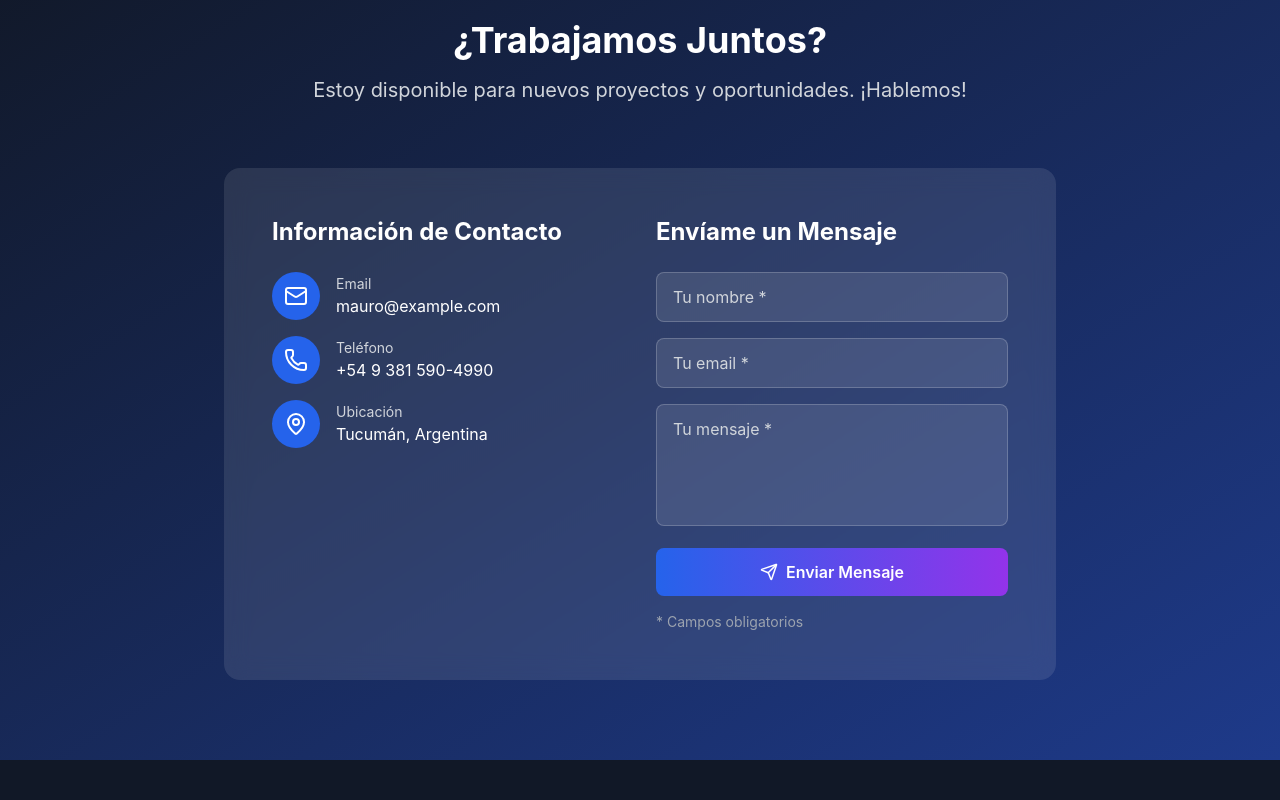
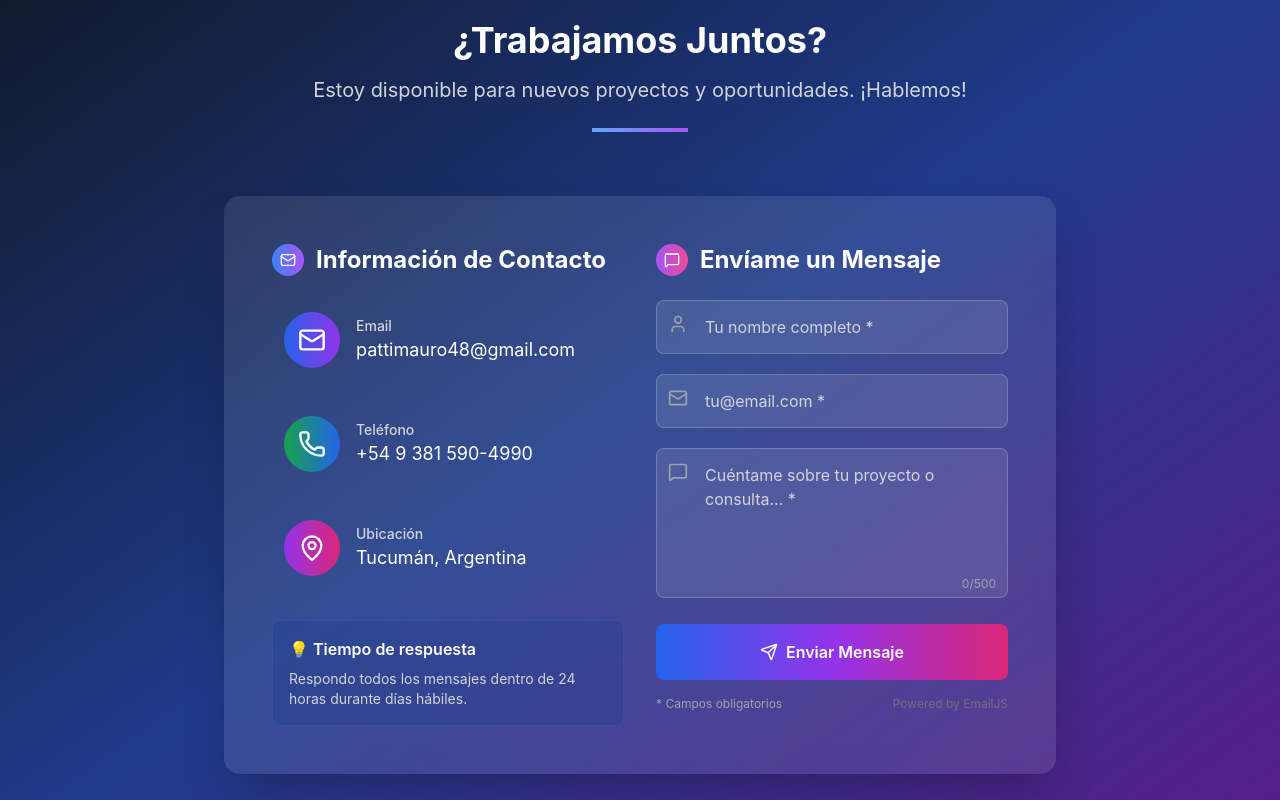
Before and after one commit to MauroPatti28/PortfolioMauro, a React (Create React App) app: page / in a window 1280 px wide. Shown: the part 3000-3800 px from the top of the page. Built offline with nearby package versions, Linux system fonts and the light colour scheme; no server answers.

Commit message:
Descripción de los cambios

```diff
--- a/src/components/Contact.js
+++ b/src/components/Contact.js
@@ -1,13 +1,12 @@
-import React, { useState } from 'react';
-import { Mail, Phone, MapPin, Send, CheckCircle, AlertCircle } from 'lucide-react';
+import React, { useState, useRef } from 'react';
+import { Mail, Phone, MapPin, Send, CheckCircle, AlertCircle, User, MessageSquare } from 'lucide-react';
 import emailjs from '@emailjs/browser';
 
-
-// Componente Contact con EmailJS funcional
 function Contact() {
+  const form = useRef();
   const [formData, setFormData] = useState({
-    name: '',
-    email: '',
+    user_name: '',
+    user_email: '',
     message: ''
   });
 
@@ -18,6 +17,12 @@ function Contact() {
     message: ''
   });
 
+  // ✅ TUS CONFIGURACIONES (no cambiar)
+  const SERVICE_ID = process.env.REACT_APP_EMAILJS_SERVICE_ID;
+  const TEMPLATE_ID = process.env.REACT_APP_EMAILJS_TEMPLATE_ID;
+  const PUBLIC_KEY = process.env.REACT_APP_EMAILJS_PUBLIC_KEY;
+
+
   const handleChange = (e) => {
     setFormData({
       ...formData,
@@ -25,16 +30,74 @@ function Contact() {
     });
   };
 
+  const validateEmail = (email) => {
+    return /^[^\s@]+@[^\s@]+\.[^\s@]+$/.test(email);
+  };
+
+  const [lastSubmit, setLastSubmit] = useState(0);
+
   const handleSubmit = async (e) => {
     e.preventDefault();
 
-    // Validación básica
-    if (!formData.name || !formData.email || !formData.message) {
+    // Rate limiting
+    const now = Date.now();
+    if (now - lastSubmit < 30000) {
       setStatus({
         loading: false,
         success: false,
         error: true,
-        message: 'Por favor completa todos los campos'
+        message: 'Por favor espera 30 segundos antes de enviar otro mensaje'
+      });
+      return;
+    }
+
+    // Validaciones
+    if (!formData.user_name.trim()) {
+      setStatus({
+        loading: false,
+        success: false,
+        error: true,
+        message: 'Por favor ingresa tu nombre'
+      });
+      return;
+    }
+
+    if (!formData.user_email.trim()) {
+      setStatus({
+        loading: false,
+        success: false,
+        error: true,
+        message: 'Por favor ingresa tu email'
+      });
+      return;
+    }
+
+    if (!validateEmail(formData.user_email)) {
+      setStatus({
+        loading: false,
+        success: false,
+        error: true,
+        message: 'Por favor ingresa un email válido'
+      });
+      return;
+    }
+
+    if (!formData.message.trim()) {
+      setStatus({
+        loading: false,
+        success: false,
+        error: true,
+        message: 'Por favor escribe tu mensaje'
+      });
+      return;
+    }
+
+    if (formData.message.trim().length < 10) {
+      setStatus({
+        loading: false,
+        success: false,
+        error: true,
+        message: 'El mensaje debe tener al menos 10 caracteres'
       });
       return;
     }
@@ -42,152 +105,224 @@ function Contact() {
     setStatus({ loading: true, success: false, error: false, message: '' });
 
     try {
-      await new Promise(resolve => setTimeout(resolve, 2000));
+      // ✅ AGREGAR TIMESTAMP automáticamente
+      const formElement = form.current;
+      const timeInput = document.createElement('input');
+      timeInput.type = 'hidden';
+      timeInput.name = 'current_time';
+      timeInput.value = new Date().toLocaleString('es-AR', {
+        timeZone: 'America/Argentina/Tucuman',
+        year: 'numeric',
+        month: '2-digit',
+        day: '2-digit',
+        hour: '2-digit',
+        minute: '2-digit'
+      });
+      formElement.appendChild(timeInput);
 
+      const result = await emailjs.sendForm(
+        SERVICE_ID,
+        TEMPLATE_ID,
+        formElement,
+        {
+          publicKey: PUBLIC_KEY,
+        }
+      );
 
-      await emailjs.send(
-        'service_phbs8n8',
-        'template_0inozq9',
-        {
-          from_name: formData.name,
-          from_email: formData.email,
-          message: formData.message,
-          to_email: 'mauropatti59@gmail.com'
-        },
-        'XZqftBY_dgjMUZt7b'
-      );
+      console.log('✅ Email enviado exitosamente:', result.text);
 
       setStatus({
         loading: false,
         success: true,
         error: false,
-        message: '¡Mensaje enviado exitosamente! Te responderé pronto.'
+        message: '¡Mensaje enviado exitosamente! Te responderé dentro de 24 horas.'
       });
 
-      setFormData({ name: '', email: '', message: '' });
+      // Limpiar formulario
+      setFormData({
+        user_name: '',
+        user_email: '',
+        message: ''
+      });
+
+      setLastSubmit(now);
+
+      // Remover el input temporal
+      formElement.removeChild(timeInput);
 
     } catch (error) {
+      console.error('❌ Error al enviar email:', error);
+
+      let errorMessage = 'Error al enviar el mensaje. Por favor intenta de nuevo.';
+
+      if (error.text) {
+        if (error.text.includes('Invalid')) {
+          errorMessage = 'Configuración de EmailJS inválida. Contacta al administrador.';
+        } else if (error.text.includes('Limit')) {
+          errorMessage = 'Se ha alcanzado el límite de envíos. Intenta más tarde.';
+        }
+      }
+
       setStatus({
         loading: false,
         success: false,
         error: true,
-        message: 'Error al enviar el mensaje. Por favor intenta de nuevo.'
+        message: errorMessage
       });
     }
   };
 
   return (
-    <section id="contacto" className="py-20 bg-gradient-to-br from-gray-900 to-blue-900">
+    <section id="contacto" className="py-20 bg-gradient-to-br from-gray-900 via-blue-900 to-purple-900">
       <div className="max-w-4xl mx-auto px-4 sm:px-6 lg:px-8">
         <div className="text-center mb-16">
           <h2 className="text-4xl font-bold text-white mb-4">¿Trabajamos Juntos?</h2>
           <p className="text-xl text-gray-300 max-w-2xl mx-auto">
             Estoy disponible para nuevos proyectos y oportunidades. ¡Hablemos!
           </p>
+          <div className="w-24 h-1 bg-gradient-to-r from-blue-400 to-purple-500 mx-auto mt-6"></div>
         </div>
 
-        <div className="bg-white/10 backdrop-blur-md rounded-2xl p-8 md:p-12">
+        <div className="bg-white/10 backdrop-blur-md rounded-2xl p-8 md:p-12 shadow-2xl">
           <div className="grid grid-cols-1 md:grid-cols-2 gap-8">
+
             {/* Información de Contacto */}
             <div>
-              <h3 className="text-2xl font-bold text-white mb-6">Información de Contacto</h3>
-              <div className="space-y-4">
-                <div className="flex items-center gap-4">
-                  <div className="w-12 h-12 bg-blue-600 rounded-full flex items-center justify-center">
-                    <Mail className="w-6 h-6 text-white" />
+              <h3 className="text-2xl font-bold text-white mb-6 flex items-center gap-3">
+                <div className="w-8 h-8 bg-gradient-to-r from-blue-500 to-purple-500 rounded-full flex items-center justify-center">
+                  <Mail className="w-4 h-4 text-white" />
+                </div>
+                Información de Contacto
+              </h3>
+
+              <div className="space-y-6">
+                <div className="flex items-center gap-4 group hover:bg-white/5 p-3 rounded-lg transition-all duration-300">
+                  <div className="w-14 h-14 bg-gradient-to-r from-blue-600 to-purple-600 rounded-full flex items-center justify-center group-hover:scale-110 transition-transform duration-300">
+                    <Mail className="w-7 h-7 text-white" />
                   </div>
                   <div>
-                    <p className="text-gray-300 text-sm">Email</p>
-                    <a href="mailto:mauro@example.com" className="text-white hover:text-blue-400 transition-colors duration-300">
-                      mauro@example.com
+                    <p className="text-gray-300 text-sm font-medium">Email</p>
+                    <a
+                      href="mailto:pattimauro48@gmail.com"
+                      className="text-white hover:text-blue-400 transition-colors duration-300 text-lg"
+                    >
+                      pattimauro48@gmail.com
                     </a>
                   </div>
                 </div>
 
-                <div className="flex items-center gap-4">
-                  <div className="w-12 h-12 bg-blue-600 rounded-full flex items-center justify-center">
-                    <Phone className="w-6 h-6 text-white" />
+                <div className="flex items-center gap-4 group hover:bg-white/5 p-3 rounded-lg transition-all duration-300">
+                  <div className="w-14 h-14 bg-gradient-to-r from-green-600 to-blue-600 rounded-full flex items-center justify-center group-hover:scale-110 transition-transform duration-300">
+                    <Phone className="w-7 h-7 text-white" />
                   </div>
                   <div>
-                    <p className="text-gray-300 text-sm">Teléfono</p>
-                    <p className="text-white">+54 9 381 590-4990</p>
+                    <p className="text-gray-300 text-sm font-medium">Teléfono</p>
+                    <a
+                      href="tel:+5493815904990"
+                      className="text-white hover:text-green-400 transition-colors duration-300 text-lg"
+                    >
+                      +54 9 381 590-4990
+                    </a>
                   </div>
                 </div>
 
-                <div className="flex items-center gap-4">
-                  <div className="w-12 h-12 bg-blue-600 rounded-full flex items-center justify-center">
-                    <MapPin className="w-6 h-6 text-white" />
+                <div className="flex items-center gap-4 group hover:bg-white/5 p-3 rounded-lg transition-all duration-300">
+                  <div className="w-14 h-14 bg-gradient-to-r from-purple-600 to-pink-600 rounded-full flex items-center justify-center group-hover:scale-110 transition-transform duration-300">
+                    <MapPin className="w-7 h-7 text-white" />
                   </div>
                   <div>
-                    <p className="text-gray-300 text-sm">Ubicación</p>
-                    <p className="text-white">Tucumán, Argentina</p>
+                    <p className="text-gray-300 text-sm font-medium">Ubicación</p>
+                    <p className="text-white text-lg">Tucumán, Argentina</p>
                   </div>
                 </div>
+              </div>
+
+              <div className="mt-8 p-4 bg-blue-900/30 rounded-lg border border-blue-500/20">
+                <h4 className="text-white font-semibold mb-2">💡 Tiempo de respuesta</h4>
+                <p className="text-gray-300 text-sm">
+                  Respondo todos los mensajes dentro de 24 horas durante días hábiles.
+                </p>
               </div>
             </div>
 
             {/* Formulario de Contacto */}
             <div>
-              <h3 className="text-2xl font-bold text-white mb-6">Envíame un Mensaje</h3>
+              <h3 className="text-2xl font-bold text-white mb-6 flex items-center gap-3">
+                <div className="w-8 h-8 bg-gradient-to-r from-purple-500 to-pink-500 rounded-full flex items-center justify-center">
+                  <MessageSquare className="w-4 h-4 text-white" />
+                </div>
+                Envíame un Mensaje
+              </h3>
 
               {/* Mensaje de Estado */}
               {(status.success || status.error) && (
-                <div className={`mb-6 p-4 rounded-lg flex items-center gap-3 ${
+                <div className={`mb-6 p-4 rounded-lg flex items-center gap-3 border ${
                   status.success
-                    ? 'bg-green-500/20 border border-green-500/30 text-green-300'
-                    : 'bg-red-500/20 border border-red-500/30 text-red-300'
+                    ? 'bg-green-500/20 border-green-500/30 text-green-300'
+                    : 'bg-red-500/20 border-red-500/30 text-red-300'
                 }`}>
                   {status.success ? <CheckCircle size={20} /> : <AlertCircle size={20} />}
-                  <p>{status.message}</p>
+                  <p className="text-sm">{status.message}</p>
                 </div>
               )}
 
-              <div className="space-y-4">
-                <div>
+              {/* ✅ FORMULARIO CON NOMBRES CORRECTOS */}
+              <form ref={form} onSubmit={handleSubmit} className="space-y-5">
+                <div className="relative">
+                  <User className="absolute left-3 top-3.5 w-5 h-5 text-gray-400" />
                   <input
                     type="text"
-                    name="name"
-                    placeholder="Tu nombre *"
-                    value={formData.name}
+                    name="user_name"
+                    placeholder="Tu nombre completo *"
+                    value={formData.user_name}
                     onChange={handleChange}
-                    className="w-full px-4 py-3 bg-white/10 border border-white/20 rounded-lg text-white placeholder-gray-300 focus:outline-none focus:border-blue-400 focus:bg-white/20 transition-all duration-300"
+                    className="w-full pl-12 pr-4 py-3.5 bg-white/10 border border-white/20 rounded-lg text-white placeholder-gray-300 focus:outline-none focus:border-blue-400 focus:bg-white/20 focus:ring-2 focus:ring-blue-400/20 transition-all duration-300"
                     disabled={status.loading}
+                    required
                   />
                 </div>
 
-                <div>
+                <div className="relative">
+                  <Mail className="absolute left-3 top-3.5 w-5 h-5 text-gray-400" />
                   <input
                     type="email"
-                    name="email"
-                    placeholder="Tu email *"
-                    value={formData.email}
+                    name="user_email"
+                    placeholder="tu@email.com *"
+                    value={formData.user_email}
                     onChange={handleChange}
-                    className="w-full px-4 py-3 bg-white/10 border border-white/20 rounded-lg text-white placeholder-gray-300 focus:outline-none focus:border-blue-400 focus:bg-white/20 transition-all duration-300"
+                    className="w-full pl-12 pr-4 py-3.5 bg-white/10 border border-white/20 rounded-lg text-white placeholder-gray-300 focus:outline-none focus:border-blue-400 focus:bg-white/20 focus:ring-2 focus:ring-blue-400/20 transition-all duration-300"
                     disabled={status.loading}
+                    required
                   />
                 </div>
 
-                <div>
+                <div className="relative">
+                  <MessageSquare className="absolute left-3 top-3.5 w-5 h-5 text-gray-400" />
                   <textarea
                     name="message"
-                    rows="4"
-                    placeholder="Tu mensaje *"
+                    rows="5"
+                    placeholder="Cuéntame sobre tu proyecto o consulta... *"
                     value={formData.message}
                     onChange={handleChange}
-                    className="w-full px-4 py-3 bg-white/10 border border-white/20 rounded-lg text-white placeholder-gray-300 focus:outline-none focus:border-blue-400 focus:bg-white/20 transition-all duration-300 resize-none"
+                    className="w-full pl-12 pr-4 py-3.5 bg-white/10 border border-white/20 rounded-lg text-white placeholder-gray-300 focus:outline-none focus:border-blue-400 focus:bg-white/20 focus:ring-2 focus:ring-blue-400/20 transition-all duration-300 resize-none"
                     disabled={status.loading}
+                    required
+                    minLength="10"
                   />
+                  <div className="absolute bottom-3 right-3 text-xs text-gray-400">
+                    {formData.message.length}/500
+                  </div>
                 </div>
 
                 <button
-                  onClick={handleSubmit}
+                  type="submit"
                   disabled={status.loading}
-                  className="w-full px-6 py-3 bg-gradient-to-r from-blue-600 to-purple-600 text-white font-semibold rounded-lg hover:from-blue-700 hover:to-purple-700 transform hover:scale-105 transition-all duration-300 disabled:opacity-50 disabled:cursor-not-allowed disabled:transform-none flex items-center justify-center gap-2"
+                  className="w-full px-6 py-4 bg-gradient-to-r from-blue-600 via-purple-600 to-pink-600 text-white font-semibold rounded-lg hover:from-blue-700 hover:via-purple-700 hover:to-pink-700 transform hover:scale-105 hover:shadow-2xl transition-all duration-300 disabled:opacity-50 disabled:cursor-not-allowed disabled:transform-none flex items-center justify-center gap-2"
                 >
                   {status.loading ? (
                     <>
                       <div className="w-5 h-5 border-2 border-white border-t-transparent rounded-full animate-spin"></div>
-                      Enviando...
+                      Enviando mensaje...
                     </>
                   ) : (
                     <>
@@ -196,14 +331,22 @@ function Contact() {
                     </>
                   )}
                 </button>
+              </form>
+
+              <div className="mt-4 flex items-center justify-between text-xs">
+                <p className="text-gray-400">
+                  * Campos obligatorios
+                </p>
+                <p className="text-gray-500">
+                  Powered by EmailJS
+                </p>
               </div>
-
-              <p className="text-gray-400 text-sm mt-4">
-                * Campos obligatorios
-              </p>
             </div>
           </div>
         </div>
+
+        {/* Sección adicional */}
+
       </div>
     </section>
   );
```
